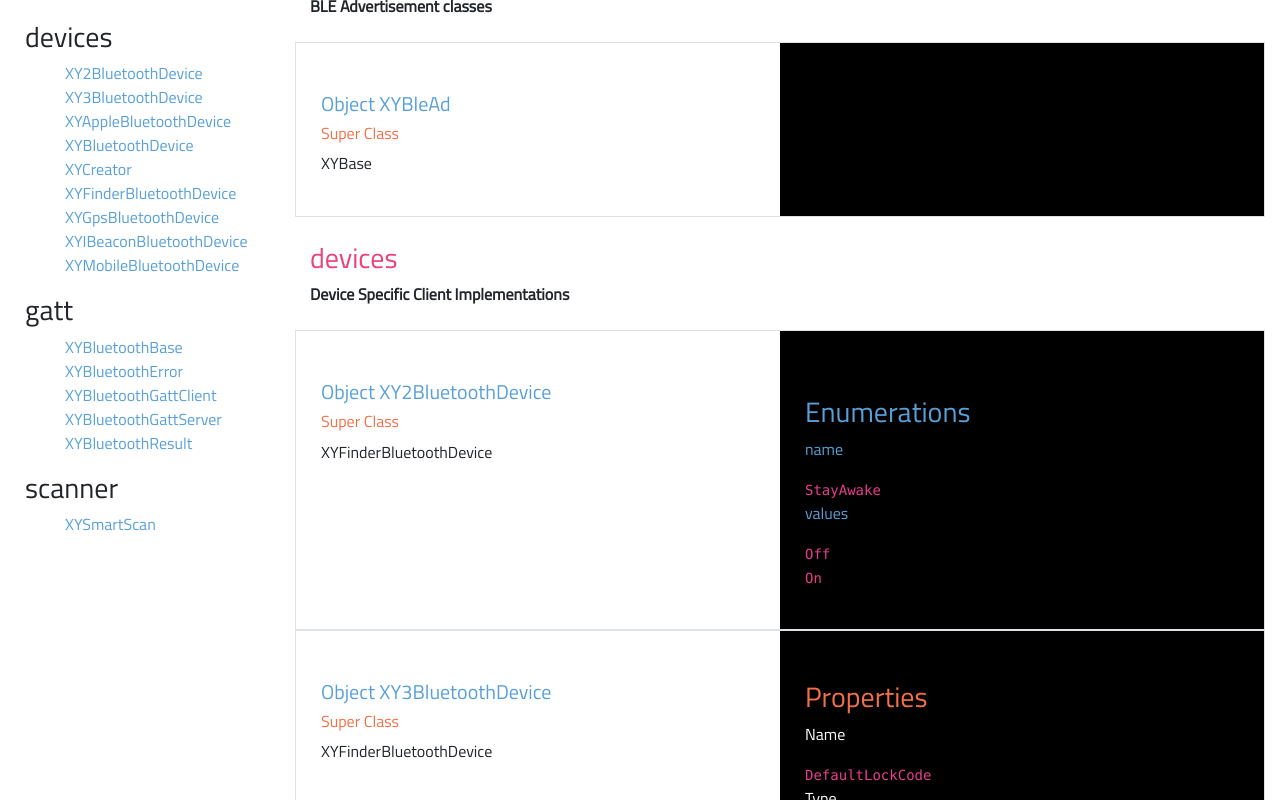
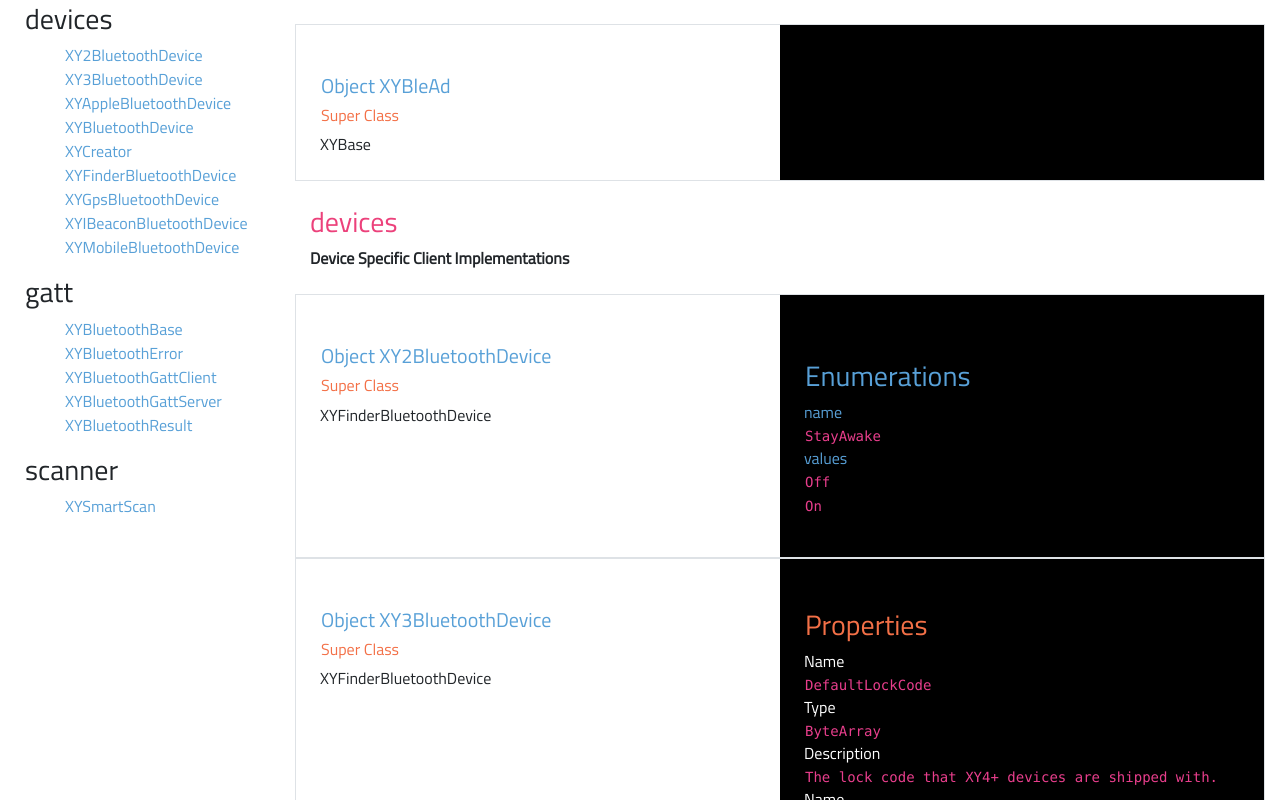
Before and after one commit to XYOracleNetwork-v1/app-reference-react, a React (Create React App) app: page / in a window 1280 px wide. Shown: the part 400-1200 px from the top of the page. Built offline with nearby package versions, Linux system fonts and the light colour scheme.

Commit message:
output view update

```diff
--- a/src/App.css
+++ b/src/App.css
@@ -1,5 +1,9 @@
 a {
   color: #58a0d7;
+}
+
+p {
+  margin: -1px;
 }
 
 .App {
--- a/src/components/MethodOutputView.js
+++ b/src/components/MethodOutputView.js
@@ -64,7 +64,7 @@ export default class MethodView extends Component {
                           <code>{property.name}</code>
                           <p>Type</p>
                           <code>{property.type}</code>
-                          <p>Description</p>
+                          {property.desc ? <p>Description</p> : <p></p>}
                           <code>{property.desc}</code>
                         </div>
                       ))}
@@ -98,7 +98,6 @@ export default class MethodView extends Component {
                                   <code> async ({param.name}: {param.type}) => {returns.desc}</code>
                                   <p>Returns</p>
                                   <code>{returns.type}</code>
-                                  <p>description</p>
                                 </div>
                               ))}
                             </div>
```
